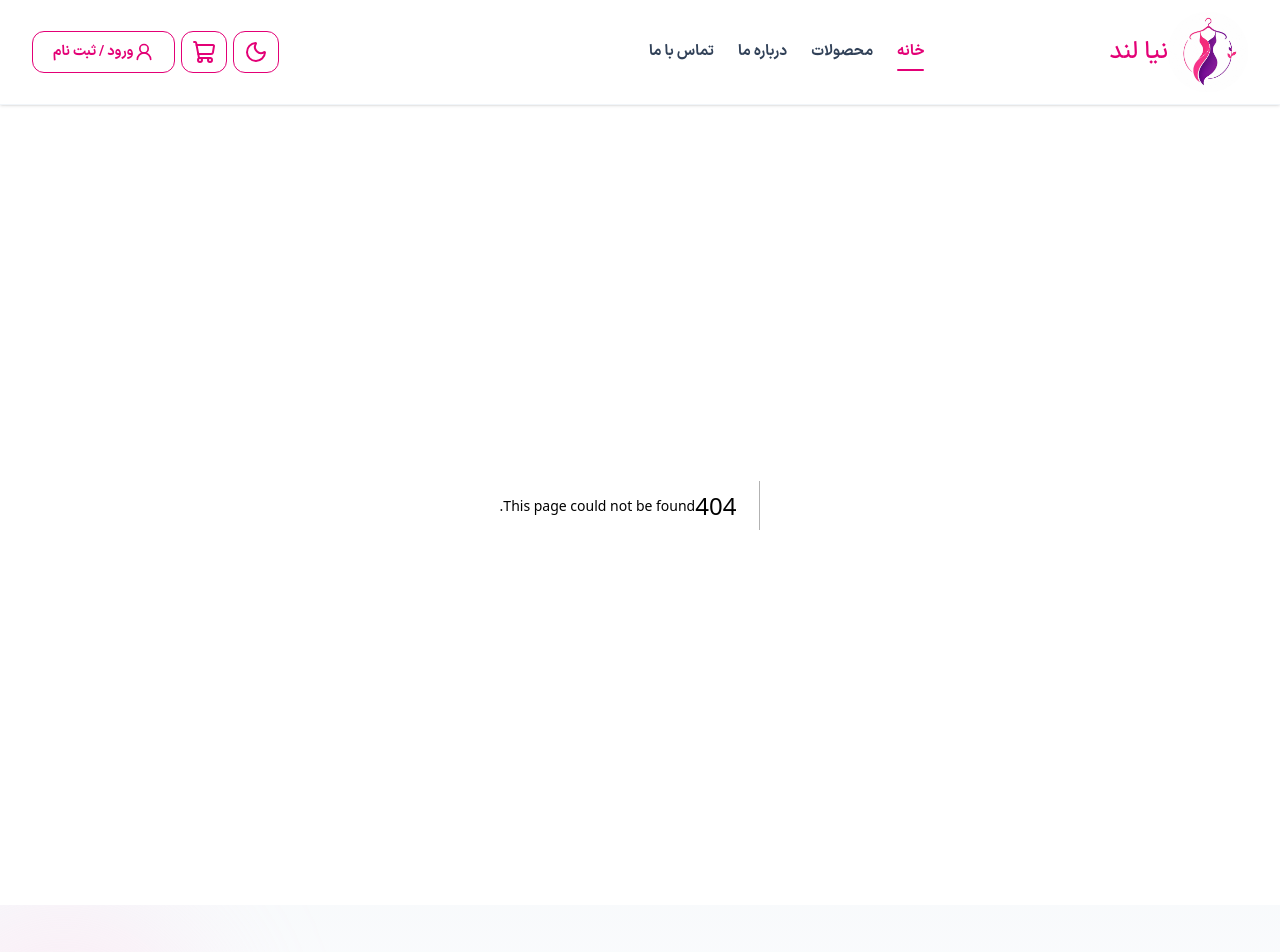
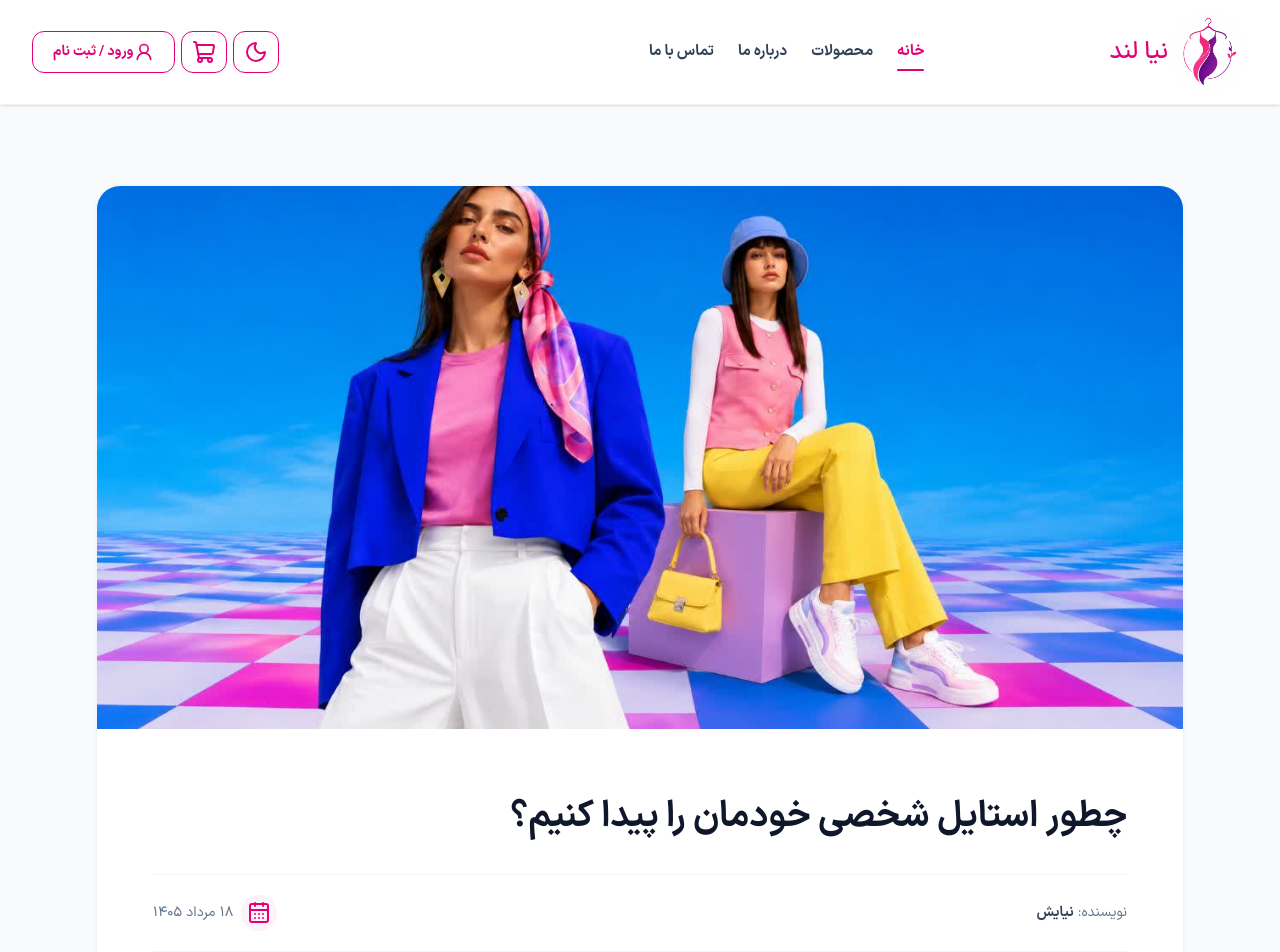
Before and after one commit to mardi-niyayesh/fashion-store, a Next.js app: page /fashion-store/article/1 in a window 1280 px wide. Before the commit this address had no page. Shown: the top 952 px of the page. Built offline with nearby package versions, Linux system fonts and the light colour scheme.

Commit message:
creat rout for detail article

```diff
--- /dev/null
+++ b/src/app/article/[id]/page.tsx
@@ -0,0 +1,99 @@
+import DetailMagazinComponent from "@/feacher/Home/FashionMagazine/DetailMagazinComponent";
+
+import img1 from "../../../../public/imgs/baner1.jpg";
+import img2 from "../../../../public/imgs/baner2.jpg";
+import img3 from "../../../../public/imgs/baner3.jpg";
+import img4 from "../../../../public/imgs/baner4.jpg";
+
+const articles = [
+  {
+    id: 1,
+    img: img1,
+    title: "چطور استایل شخصی خودمان را پیدا کنیم؟",
+    nameAuth: "نیایش",
+    date: "۱۸ مرداد ۱۴۰۵",
+    description: `برای عنوان **«چطور استایل شخصی خودمان را پیدا کنیم؟»**:
+
+پیدا کردن استایل شخصی به این معناست که لباس‌هایی را انتخاب کنیم که با سلیقه، شخصیت و سبک زندگی ما هماهنگ باشند.
+برای شروع، بهتر است لباس‌هایی را که بیشتر از همه دوست داریم بررسی کنیم و ویژگی‌های مشترک آن‌ها را پیدا کنیم.
+شناخت رنگ‌ها، مدل‌ها و ترکیب‌هایی که با آن‌ها احساس راحتی و اعتمادبه‌نفس داریم، قدم مهمی در ساختن یک استایل منحصربه‌فرد است.
+همچنین می‌توانیم از استایل افراد مختلف و ترندهای روز الهام بگیریم، بدون اینکه کاملاً از آن‌ها تقلید کنیم.
+در نهایت، استایل شخصی زمانی شکل می‌گیرد که بتوانیم ترندها را با سلیقه خودمان ترکیب کنیم و ظاهری داشته باشیم که واقعاً نشان‌دهنده خودمان باشد.
+`,
+  },
+  {
+    id: 2,
+    img: img2,
+    title: "چطور لباس‌های ساده را شیک‌تر ست کنیم؟",
+    nameAuth: "نیلوفر",
+    date: "۱۵ مرداد ۱۴۰۵",
+    description: `لباس‌های ساده می‌توانند با چند انتخاب درست، ظاهری شیک و جذاب پیدا کنند و نیازی به استفاده از آیتم‌های خیلی خاص ندارند.
+ترکیب رنگ‌های هماهنگ، انتخاب لباس‌هایی با فرم مناسب و توجه به جزئیات می‌تواند ظاهر ساده را متفاوت‌تر کند.
+استفاده از اکسسوری‌هایی مثل کیف، ساعت، کمربند یا زیورآلات نیز یکی از بهترین راه‌ها برای کامل‌تر کردن استایل است.
+همچنین می‌توان با ترکیب لایه‌های مختلف، مانند کت، مانتو یا شومیز روی لباس ساده، به استایل عمق و جذابیت بیشتری داد.
+در نهایت، راز یک استایل شیک این است که بین سادگی، هماهنگی و سلیقه شخصی تعادل برقرار کنیم.
+`,
+  },
+  {
+    id: 3,
+    img: img3,
+    title: "راهنمای انتخاب لباس مناسب",
+    nameAuth: "نیلا",
+    date: "۱۲ مرداد ۱۴۰۵",
+    description: `انتخاب لباس مناسب فقط به ظاهر آن محدود نمی‌شود؛ بهتر است لباس با فرم بدن، رنگ پوست، موقعیت و سبک شخصی هماهنگ باشد.
+قبل از خرید، توجه به اندازه و فرم لباس اهمیت زیادی دارد تا لباس روی بدن به‌خوبی قرار بگیرد و احساس راحتی داشته باشیم.
+انتخاب رنگ‌های هماهنگ با یکدیگر نیز می‌تواند استایل را مرتب‌تر و جذاب‌تر نشان دهد.
+همچنین بهتر است برای موقعیت‌های مختلف، مانند استفاده روزمره، مهمانی یا محیط کاری، لباس متناسب با همان فضا انتخاب کنیم.
+در نهایت، بهترین لباس انتخابی است که در کنار زیبایی، راحتی و اعتمادبه‌نفس بیشتری به ما بدهد.
+`,
+  },
+  {
+    id: 4,
+    img: img4,
+    title: "ترندهای جذاب دنیای مد",
+    nameAuth: "نیوشا",
+    date: "۱۰ مرداد ۱۴۰۵",
+    description: `ترندهای دنیای مد هر فصل با سبک‌ها و ایده‌های تازه‌ای تغییر می‌کنند و استایل‌های جدیدی را به وجود می‌آورند.
+امسال ترکیب رنگ‌های خاص، طراحی‌های مینیمال و آیتم‌های کاربردی توجه بسیاری را به خود جلب کرده‌اند.
+استفاده از لباس‌های ساده در کنار اکسسوری‌های جذاب، یکی از روش‌های محبوب برای ساختن یک استایل متفاوت است.
+همچنین ترکیب سبک‌های کلاسیک و مدرن باعث شده انتخاب‌های متنوع‌تری برای هر سلیقه‌ای وجود داشته باشد.
+با شناخت ترندها می‌توانیم از آن‌ها الهام بگیریم و در عین حال استایل شخصی خودمان را حفظ کنیم.
+`,
+  },
+];
+
+export function generateStaticParams() {
+  return [{ id: "1" }, { id: "2" }, { id: "3" }, { id: "4" }];
+}
+
+type PageProps = {
+  params: Promise<{
+    id: string;
+  }>;
+};
+
+const DetailMagazin = async ({ params }: PageProps) => {
+  const { id } = await params;
+
+  const article = articles.find((item) => item.id === Number(id));
+
+  if (!article) {
+    return (
+      <div className="flex min-h-[50vh] items-center justify-center">
+        <h1 className="text-2xl font-black text-slate-900">مقاله پیدا نشد</h1>
+      </div>
+    );
+  }
+
+  return (
+    <DetailMagazinComponent
+      img={article.img}
+      title={article.title}
+      newAuth={article.nameAuth}
+      date={article.date}
+      description={article.description}
+    />
+  );
+};
+
+export default DetailMagazin;
```
